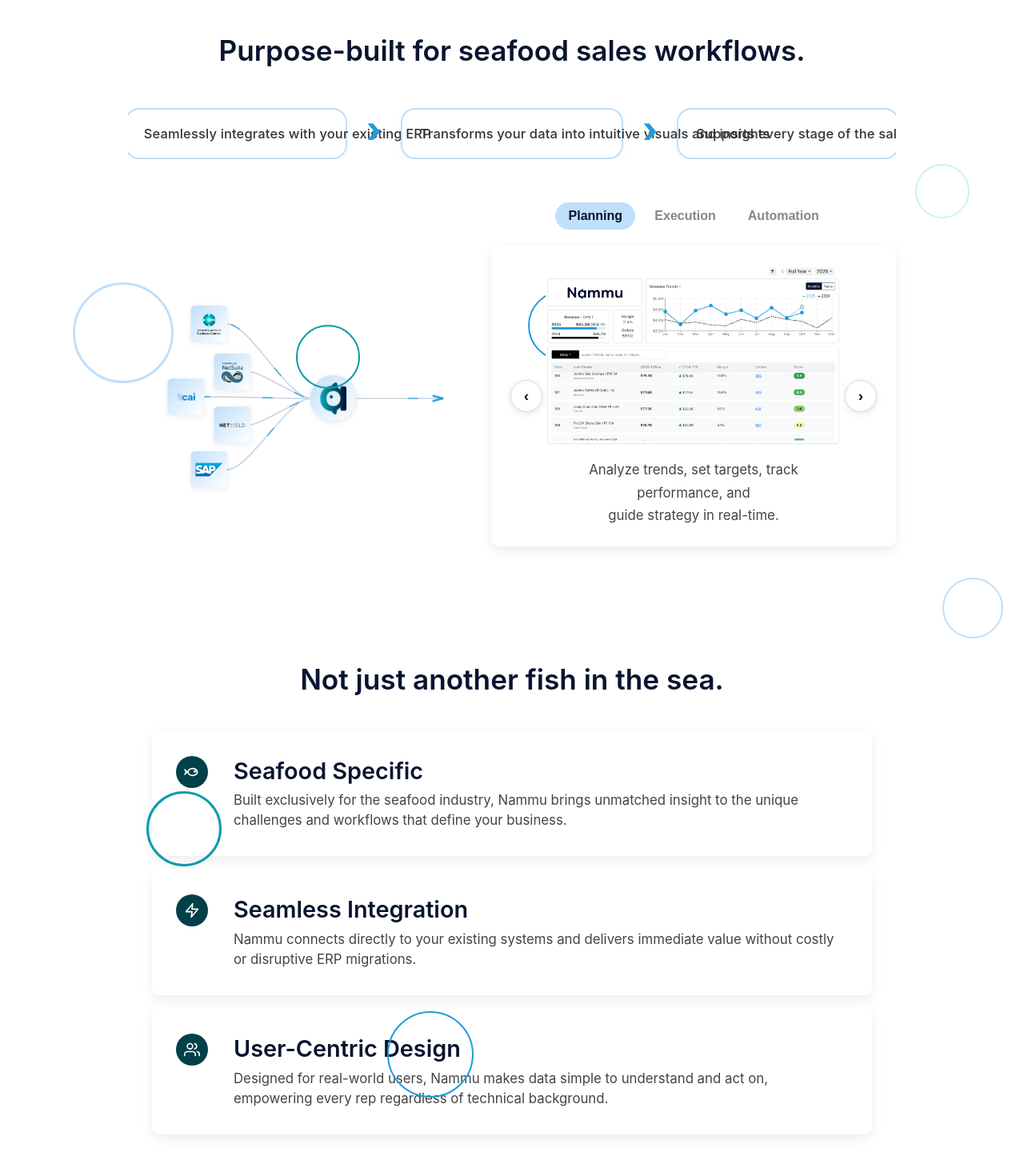
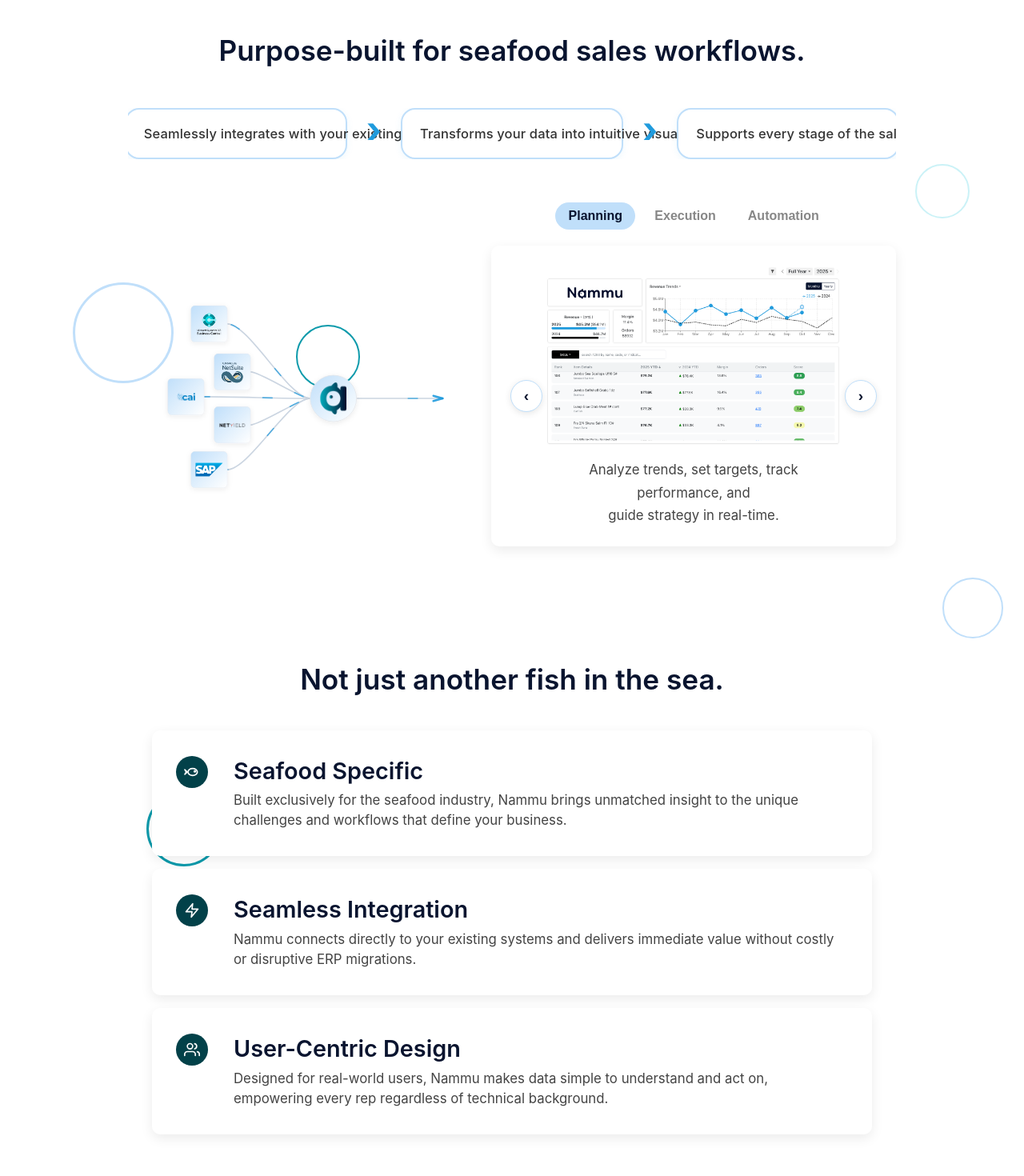
Before and after one commit to nammu-inc/website-frontend, a React (Create React App) app: page / in a window 1280 px wide. Shown: the part 1600-3070 px from the top of the page at 80% size. Built offline with nearby package versions, Linux system fonts and the light colour scheme.

Commit message:
refactor: improve bubble handling

```diff
--- a/src/App.js
+++ b/src/App.js
@@ -21,14 +21,21 @@
       <Analytics />
       <Header onRequestDemo={openDemo} />
       <HeroSection onRequestDemo={openDemo} />
+
+      <div style={{ position: "relative" }}>
+        <div style={{ position: "absolute", inset: 0, zIndex: 0 }}>
+          <BubbleBackground />
+        </div>
+
         <div style={{ position: "relative", zIndex: 1 }}>
-        <BubbleBackground />
           <ImpactSection />
           <HowNammuWorksSection />
           <WhyNammuSection />
           <TestimonialSection />
           <Footer onRequestDemo={openDemo} />
         </div>
+      </div>
+
       <DemoRequestModal isOpen={isDemoOpen} onClose={closeDemo} />
     </div>
   );
--- a/src/components/BubbleBackground.js
+++ b/src/components/BubbleBackground.js
@@ -98,6 +98,17 @@
     return () => cancelAnimationFrame(animationId);
   }, [bubbles.length, containerHeight]);
 
+  useEffect(() => {
+    const handleVisibilityChange = () => {
+      if (!document.hidden) {
+        setInitialized(false);
+      }
+    };
+
+    document.addEventListener("visibilitychange", handleVisibilityChange);
+    return () => document.removeEventListener("visibilitychange", handleVisibilityChange);
+  }, []);
+
   const styles = {
     container: {
       position: "absolute",
@@ -129,7 +140,7 @@
             height: `${bubble.radius * 2}px`,
             left: `${bubble.x}%`,
             top: `${bubble.currentY}px`,
-            transform: 'translateX(-50%)',
+            transform: "translateX(-50%)",
             borderColor: bubble.strokeColor,
             borderWidth: `${bubble.strokeWidth}px`,
           }}
--- a/src/components/HowNammuWorksSection.js
+++ b/src/components/HowNammuWorksSection.js
@@ -136,7 +136,7 @@
     carouselCard: {
       borderRadius: sharedStyles.elements.card.borderRadius,
       boxShadow: sharedStyles.elements.card.boxShadow,
-      backgroundColor: "transparent",
+      backgroundColor: sharedStyles.colors.white,
       padding: "30px 56px",
       position: "relative",
       overflow: "hidden",
@@ -145,7 +145,7 @@
     stageCard: {
       borderRadius: sharedStyles.elements.card.borderRadius,
       boxShadow: sharedStyles.elements.card.boxShadow,
-      backgroundColor: "transparent",
+      backgroundColor: sharedStyles.colors.white,
       padding: "24px",
       display: "flex",
       flexDirection: "column",
@@ -195,7 +195,7 @@
       padding: "8px 16px",
       borderRadius: "20px",
       border: "none",
-      backgroundColor: "transparent",
+      backgroundColor: sharedStyles.colors.white,
       color: sharedStyles.colors.text.light,
       cursor: "pointer",
       fontSize: "1rem",
@@ -286,7 +286,7 @@
         <div
           style={{
             minWidth: "230px",
-            backgroundColor: "transparent",
+            backgroundColor: sharedStyles.colors.white,
             border: `2px solid ${sharedStyles.colors.primary.light}`,
             borderRadius: "18px",
             padding: "20px 22px",
@@ -319,7 +319,7 @@
         <div
           style={{
             minWidth: "230px",
-            backgroundColor: "transparent",
+            backgroundColor: sharedStyles.colors.white,
             border: `2px solid ${sharedStyles.colors.primary.light}`,
             borderRadius: "18px",
             padding: "20px 22px",
@@ -352,7 +352,7 @@
         <div
           style={{
             minWidth: "230px",
-            backgroundColor: "transparent",
+            backgroundColor: sharedStyles.colors.white,
             border: `2px solid ${sharedStyles.colors.primary.light}`,
             borderRadius: "18px",
             padding: "20px 22px",
--- a/src/components/ImpactSection.js
+++ b/src/components/ImpactSection.js
@@ -48,7 +48,7 @@
       flexDirection: "column",
       height: "auto",
       marginBottom: isMobile ? "20px" : "0",
-      backgroundColor: "transparent",
+      backgroundColor: sharedStyles.colors.white,
     },
     cardLight: {
       border: `1px solid ${sharedStyles.colors.secondary.medium}`,
--- a/src/components/TestimonialSection.js
+++ b/src/components/TestimonialSection.js
@@ -27,7 +27,7 @@
       margin: "0 auto 40px",
     },
     testimonialContainer: {
-      backgroundColor: "transparent",
+      backgroundColor: sharedStyles.colors.white,
       borderRadius: sharedStyles.elements.card.borderRadius,
       padding: "30px",
       boxShadow: sharedStyles.elements.card.boxShadow,
--- a/src/components/WhyNammuSection.js
+++ b/src/components/WhyNammuSection.js
@@ -39,7 +39,7 @@
       margin: "0 auto",
     },
     step: {
-      backgroundColor: "transparent",
+      backgroundColor: sharedStyles.colors.white,
       borderRadius: sharedStyles.elements.card.borderRadius,
       boxShadow: sharedStyles.elements.card.boxShadow,
       padding: "0 30px 16px",
```
Lines whose indentation alone changed are shown as unchanged.
